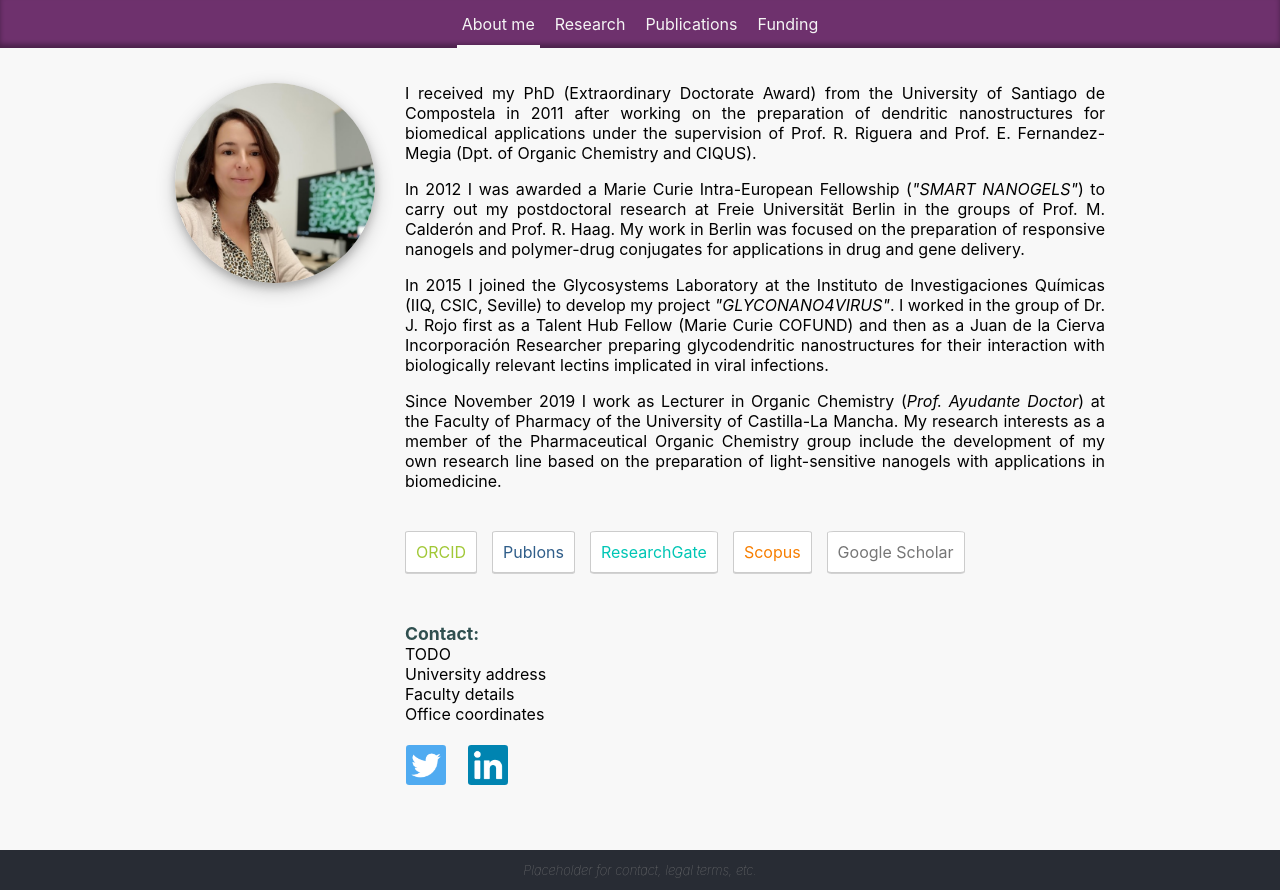
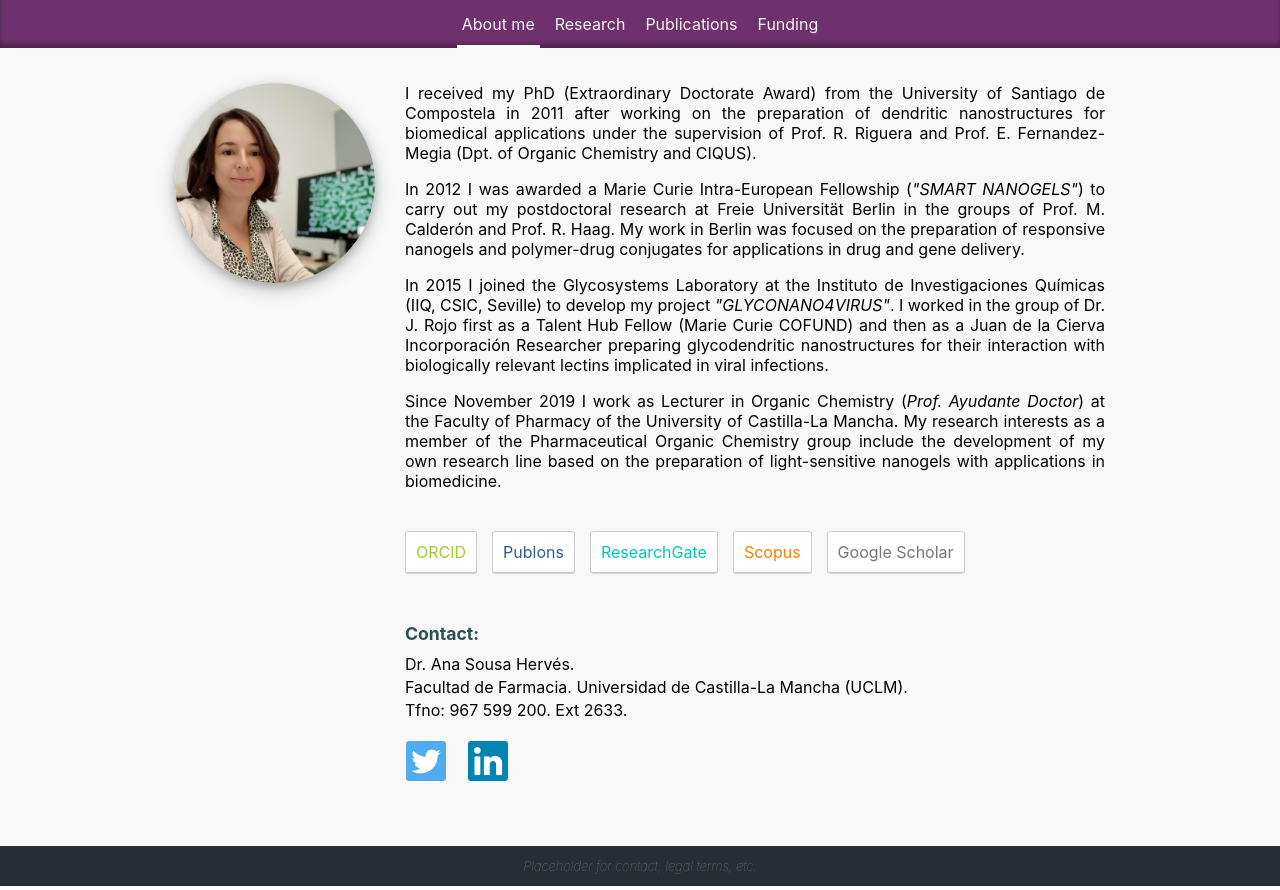
Before and after one commit to rsherves/ana-site, a React (Create React App) app: page / in a window 1280 px wide. Built offline with nearby package versions, Linux system fonts and the light colour scheme.

Commit message:
Add actual contact details

```diff
--- a/src/PageBody/About.css
+++ b/src/PageBody/About.css
@@ -74,4 +74,9 @@
   color: DarkSlateGray;
   font-weight: bold;
   font-size: 1.1rem;
+  margin-bottom: 10px;
 }
+
+.About .contact-wrapper .contact-info p {
+  margin: 3px 0;
+}
--- a/src/PageBody/About.js
+++ b/src/PageBody/About.js
@@ -52,10 +52,9 @@ function About() {
           <div className="contact-wrapper">
             <div className="contact-label">Contact:</div>
             <div className="contact-info">
-              TODO <br/>
-              University address <br/>
-              Faculty details <br/>
-              Office coordinates
+              <p>Dr. Ana Sousa Hervés.</p>
+              <p>Facultad de Farmacia. Universidad de Castilla-La Mancha (UCLM).</p>
+              <p>Tfno: 967 599 200. Ext 2633.</p>
             </div>
             <div className="contact-links-wrapper flex-container row-nowrap">
               <ContactLink
```
